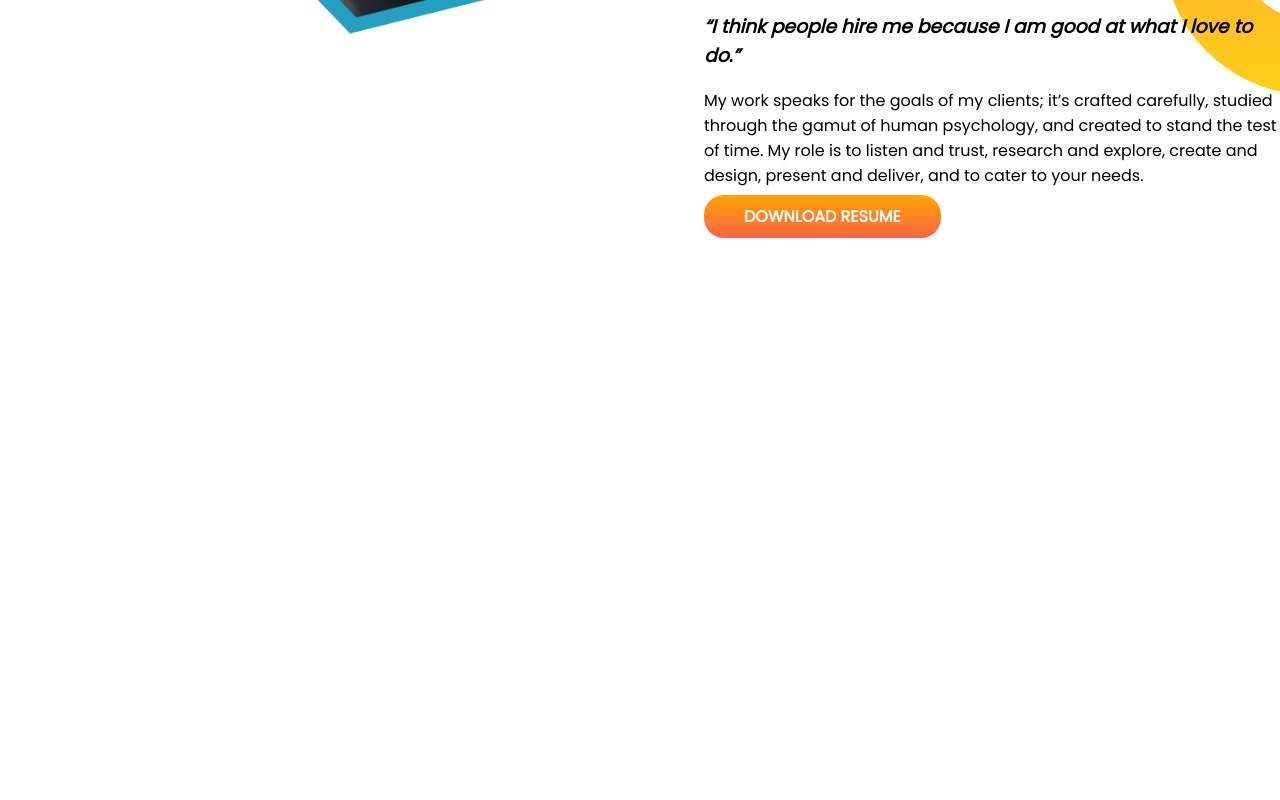
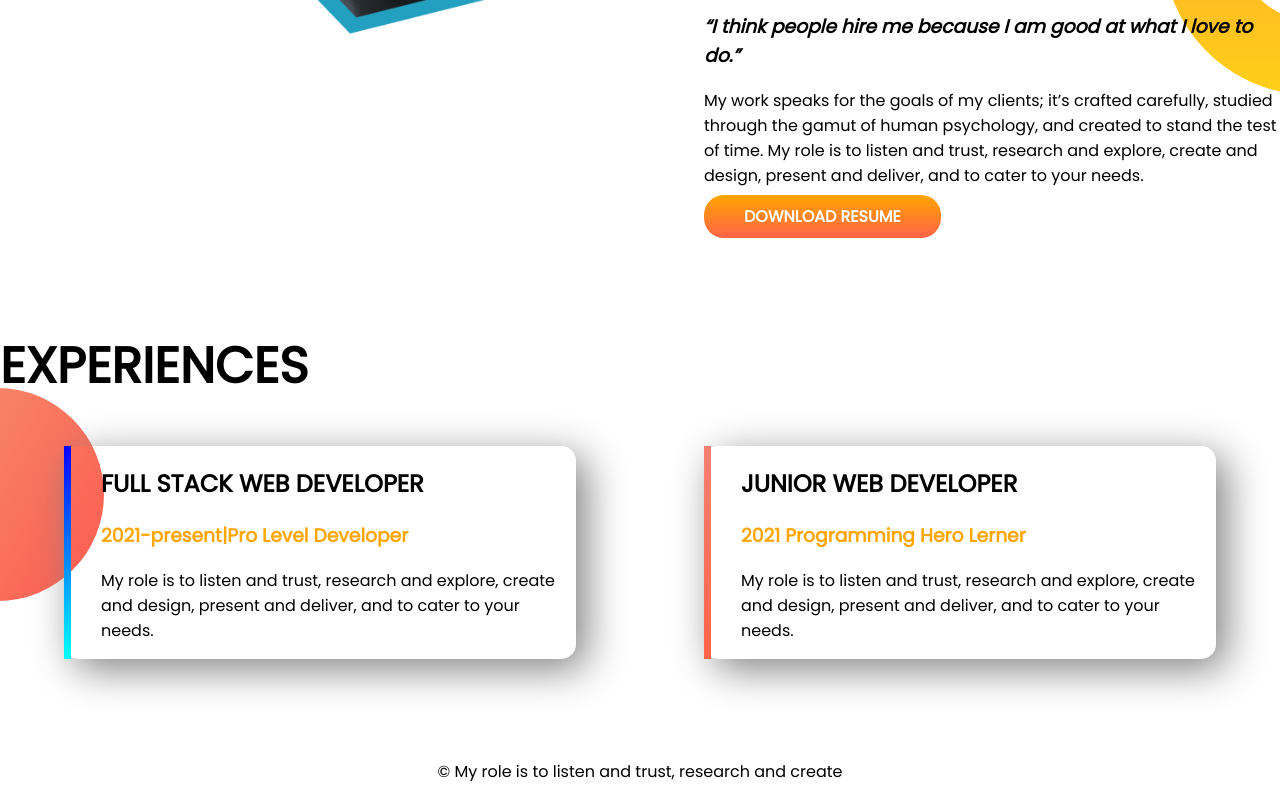
Before and after one commit to Kaushik-Pramanik/My-Portfolio, a plain HTML site: page index.html in a window 1280 px wide. Shown: the part 1005-1805 px from the top of the page. Before the commit the page ends 1334 px from the top, so only its background shows below. Drawn offline with Linux system fonts and the light colour scheme.

Commit message:
project complete

```diff
--- a/index.html
+++ b/index.html
@@ -13,7 +13,7 @@
 </head>
 
 <body>
-    <section class="top-banner">
+    <section class="top-banner flex-box">
         <div class="half">
             <h1>WELCOME TO</h1>
             <h1><span class="orange-color">WEB DEVELOPMENT</span> SITE !</h1>
@@ -29,7 +29,7 @@
         </div>
 
     </section>
-    <section class="About-Us">
+    <section class="About-Us flex-box">
         <div class="half">
             <img id="shape-2" src="images/shape-2.png" alt="">
         </div>
@@ -46,6 +46,30 @@
         </div>
 
     </section>
+    <section class="experience-area">
+        <h1>EXPERIENCES</h1>
+        <div class="flex-box">
+
+            <div id="border" class="experience-item">
+                <h2>FULL STACK WEB DEVELOPER</h2>
+                <h3 class="orange-color">2021-present|Pro Level Developer </h3>
+                <p>My role is to listen and trust, research and explore,
+                    create
+                    and design, present and deliver, and to cater to your needs.</p>
+            </div>
+            <div id="border-2" class="experience-item">
+                <h2>JUNIOR WEB DEVELOPER</h2>
+                <h3 class="orange-color">2021 Programming Hero Lerner </h3>
+                <p>My role is to listen and trust, research and explore,
+                    create
+                    and design, present and deliver, and to cater to your needs.</p>
+            </div>
+
+        </div>
+    </section>
+    <footer>
+        <P> &copy; My role is to listen and trust, research and create</P>
+    </footer>
 </body>
 
 </html>
--- a/style.css
+++ b/style.css
@@ -8,7 +8,7 @@ h1{
 .orange-color{
     color: orange;
 }
-section{
+.flex-box{
     display: flex;
     margin-bottom: 100px;
 }
@@ -39,3 +39,29 @@ section{
     background-repeat: no-repeat;
     background-position: right;
 }
+.experience-item{
+    box-shadow: 10px 10px 40px grey;
+    width: 40%;
+    margin-left: 5%;
+    margin-right: 5%;
+    padding-left: 30px;
+    border-radius: 15px;
+}
+.experience-area{
+    background-image: url(images/exp-bg.png);
+    background-repeat: no-repeat;
+    background-position: left;
+}
+#border{
+    border-left: 7px solid;
+    border-image: linear-gradient(blue,cyan);
+    border-image-slice: 1;
+}
+#border-2{
+    border-left: 7px solid;
+    border-image: linear-gradient(salmon,tomato);
+    border-image-slice: 1;
+}
+footer{
+    text-align: center;
+}
```
Also changed, not shown: images/exp-bg.png (added).
